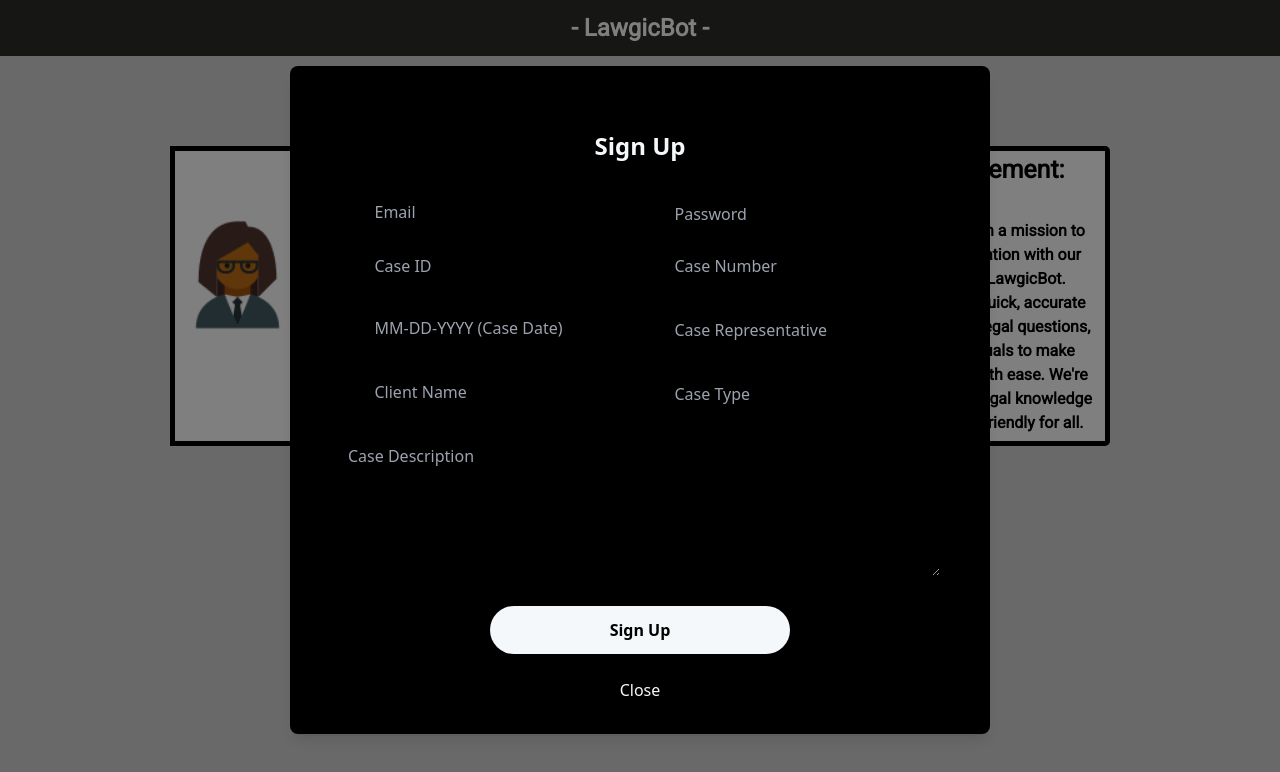
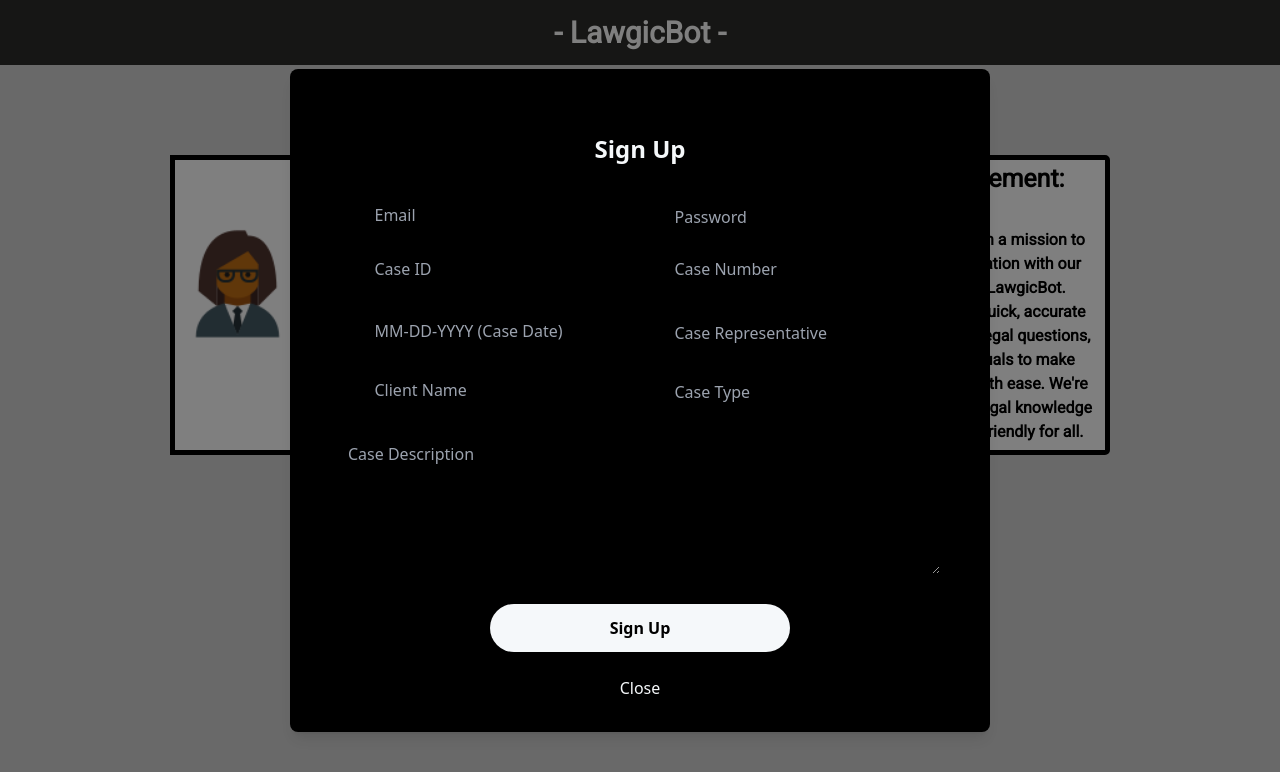
Before and after one commit to Lewin-B/KnightHacks-2023, a React (Create React App) app in the folder client/: page / in a window 1280 px wide. Both pictures are taken after a click on the button "Sign up". Shown: the top 772 px of the page. Built offline with nearby package versions, Linux system fonts and the light colour scheme.

Commit message:
changed title font size of Home comp

```diff
--- a/client/src/components/Home.tsx
+++ b/client/src/components/Home.tsx
@@ -23,7 +23,7 @@ function Home() {
   return (
     <div className="App">
       <div className="text-header">
-        <h1 style={{fontFamily: 'Roboto'}}>- LawgicBot -</h1>
+        <h1 style={{fontFamily: 'Roboto', fontSize: '30px'}}>- LawgicBot -</h1>
       </div>
       <nav>
       <div style={{ display: 'flex', justifyContent: 'space-around', height: '200px', fontFamily:'Roboto'}}>
--- a/client/src/components/Popups/Signup.tsx
+++ b/client/src/components/Popups/Signup.tsx
@@ -134,7 +134,7 @@ const Signup: React.FC<signupProps> = ({ trigger, onClose }) => {
         <input
           name='clientName'
           value={formData.clientName}
-          className='text-white rounded-sm p-2 bg-black mb-3 ml-[-300px] mt-[10px]'
+          className='text-white rounded-sm p-2 bg-black mb-3 ml-[-300px] mt-[5px]'
           type="text"
           placeholder='Client Name'
           onChange={handleChange}
```
